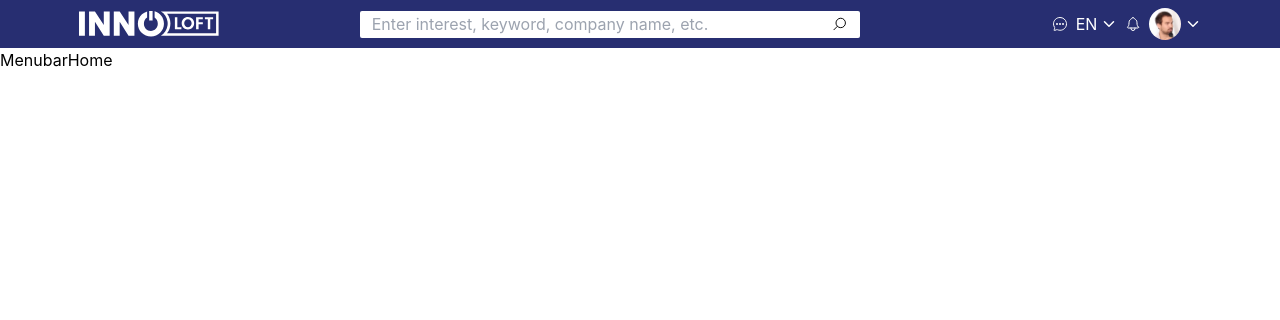
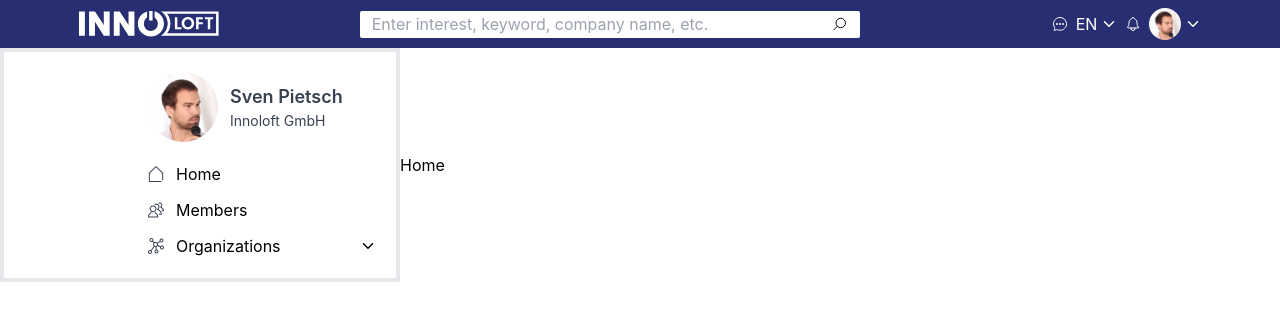
Before and after one commit to Fombi-Favour/innoloft-application-test, a React (Create React App) app: page / in a window 1280 px wide. Shown: the top 320 px of the page. Built offline with nearby package versions, Linux system fonts and the light colour scheme.

Commit message:
Update Menubar.jsx

```diff
--- a/src/components/Menubar.jsx
+++ b/src/components/Menubar.jsx
@@ -1,8 +1,40 @@
 import React from 'react'
+import { IoChevronDown } from 'react-icons/io5';
+import Profile from '../assets/profil 1.png';
+import Home from '../assets/inno_home.svg';
+import Members from '../assets/inno_group.svg';
+import Organise from '../assets/inno_organizations.svg';
 
 const Menubar = () => {
   return (
-    <div>Menubar</div>
+    <main className='hidden md:block md:w-[400px] md:p-5 md:pl-36 border-4'>
+      <div className='flex flex-col gap-5'>
+        <div className='flex items-center gap-3'>
+          <img src={Profile} alt="profile-pic" className='rounded-full' />
+          <div className='flex flex-col text-[#374151]'>
+            <span className='text-[18px] font-semibold'>Sven Pietsch</span>
+            <span className='text-[14px]'>Innoloft GmbH</span>
+          </div>
+        </div>
+        <ul className='flex flex-col gap-3'>
+          <li className='flex items-center gap-3'>
+            <img src={Home} alt="home" />
+            <span>Home</span>
+          </li>
+          <li className='flex items-center gap-3'>
+            <img src={Members} alt="members" />
+            <span>Members</span>
+          </li>
+          <li className='flex items-center justify-between'>
+            <div className='flex items-center gap-3'>
+            <img src={Organise} alt="organisation" />
+            <span>Organizations</span>
+            </div>
+            <IoChevronDown />
+          </li>
+        </ul>
+      </div>
+    </main>
   )
 }
 
```
